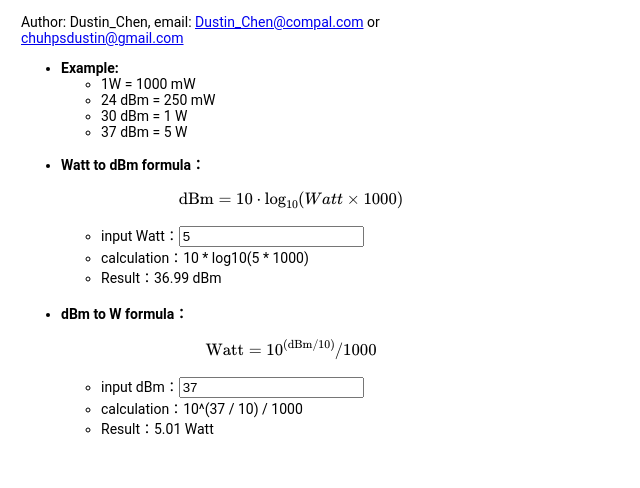
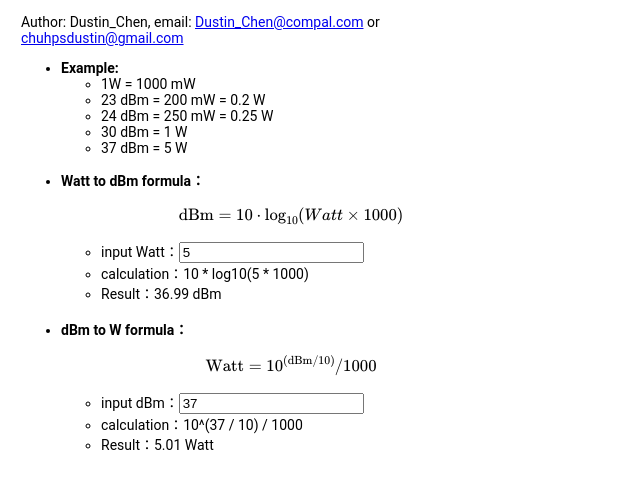
Before and after one commit to dustinchen26/dBm_W, a plain HTML site: page index.html in a window 1280 px wide. Shown: the part 48-536 px from the top of the page, without its empty margins (0-640 px from the left). Drawn offline with nearby package versions, Linux system fonts and the light colour scheme; some packages are replaced by stand-ins of ours.

Commit message:
add example of 23 dBm

```diff
--- a/index.html
+++ b/index.html
@@ -33,7 +33,8 @@
             <li><b>Example:</b><br>
 					<ul>
 						<li>1W = 1000 mW </li>
-						<li>24 dBm = 250 mW</li>
+						<li>23 dBm = 200 mW = 0.2 W</li>
+						<li>24 dBm = 250 mW = 0.25 W</li>
 						<li>30 dBm = 1 W </li>
 						<li>37 dBm = 5 W </li>
 					</ul>
```
